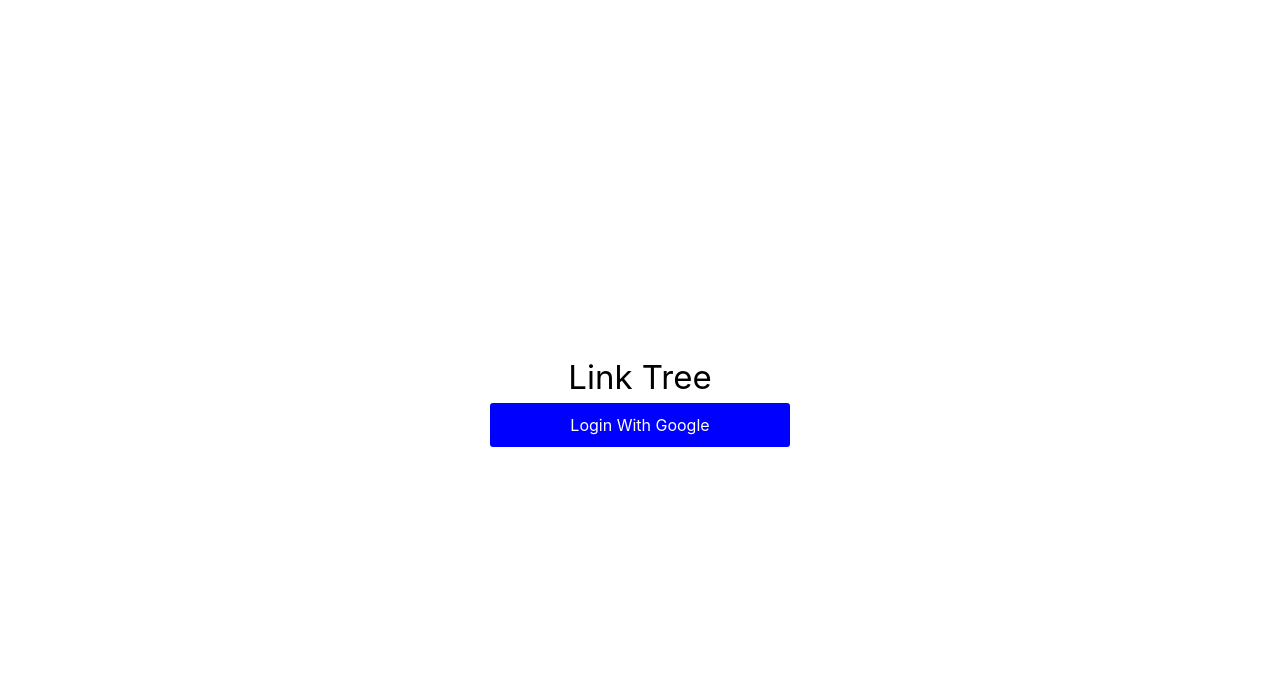
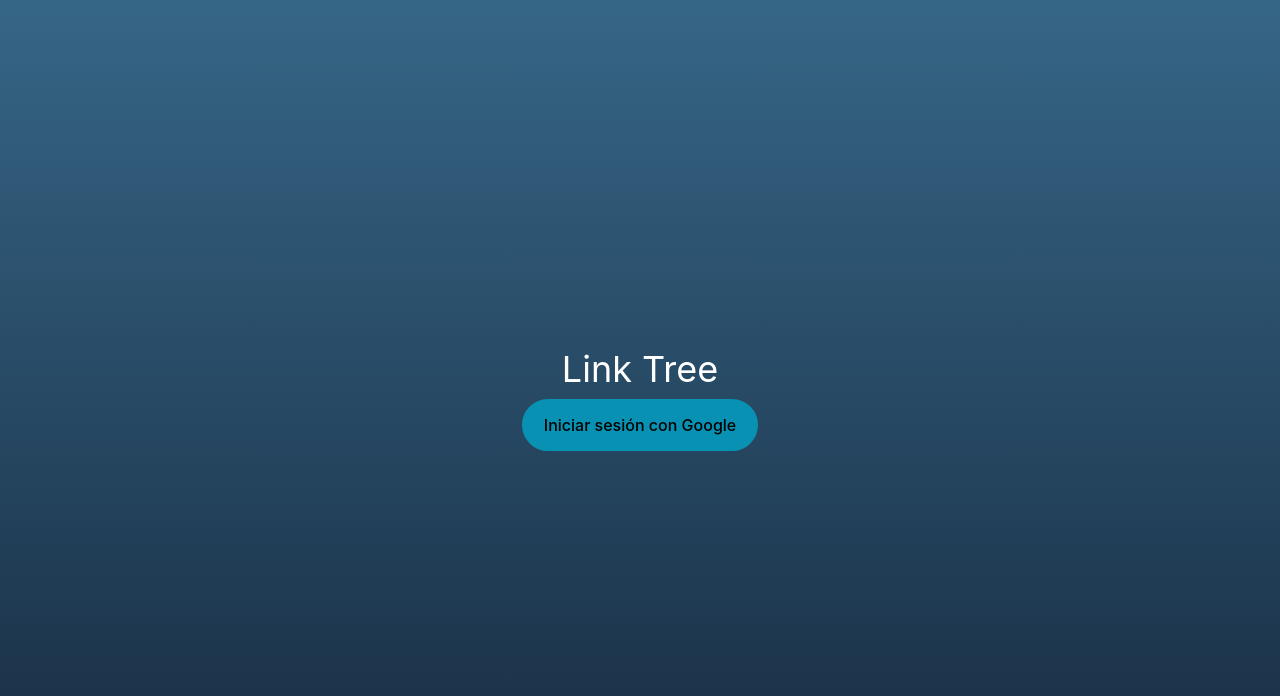
Before and after one commit to DavidReque/linktree, a React (Create React App) app: page /login in a window 1280 px wide. Shown: the top 696 px of the page. Built offline with nearby package versions, Linux system fonts and the light colour scheme; no server answers.

Commit message:
Login estilos

```diff
--- a/src/index.css
+++ b/src/index.css
@@ -9,6 +9,7 @@
     sans-serif;
   -webkit-font-smoothing: antialiased;
   -moz-osx-font-smoothing: grayscale;
+  background-image: linear-gradient(to bottom, #366686, #182c42);
 }
 
 code {
--- a/src/routes/LoginView.jsx
+++ b/src/routes/LoginView.jsx
@@ -9,7 +9,7 @@
 import { useNavigate } from "react-router-dom";
 import { async } from "@firebase/util";
 import AuthProvider from "../components/AuthProvider";
-import style from './loginView.module.css'
+import style from "./loginView.module.css";
 
 export default function LoginView() {
   const navigate = useNavigate();
@@ -41,15 +41,15 @@
   }
 
   function handleUserLoggedIn(user) {
-    navigate('/dashboard')
+    navigate("/dashboard");
   }
 
   function handleUserNotRegistered(user) {
-    navigate('/choose-username')
+    navigate("/choose-username");
   }
 
   function handleUserNoLoggedIn() {
-    setCurrentState(4)
+    setCurrentState(4);
   }
 
   /*if (currentState === 2) {
@@ -63,10 +63,15 @@
   if (currentState === 4) {
     return (
       <div className={style.loginView}>
-      <div>
-        <h1 className="title">Link Tree</h1>
-      </div>
-        <button className={style.provider} onClick={handleOnclick}>Login With Google</button>
+        <div>
+          <h1 className="font-normal text-4xl text-white">Link Tree</h1>
+        </div>
+        <button
+          className="px-5 py-3 rounded-full border-2 border-cyan-600 bg-cyan-600 font-medium hover:bg-transparent hover:text-white hover:border-2 hover:border-cyan-600"
+          onClick={handleOnclick}
+        >
+          Iniciar sesión con Google
+        </button>
       </div>
     );
   }
@@ -80,5 +85,4 @@
       <div>Loading ...</div>
     </AuthProvider>
   );
-
 }
--- a/src/routes/loginView.module.css
+++ b/src/routes/loginView.module.css
@@ -6,6 +6,7 @@
     align-items: center;
     text-align: center;
     flex-direction: column;
+    gap: 10px;
   }
 
   .provider {
@@ -22,7 +23,3 @@
     opacity: 0.7;
     cursor: pointer;
   }
-
-h1 {
-  font-size: 33px;
-}
```
